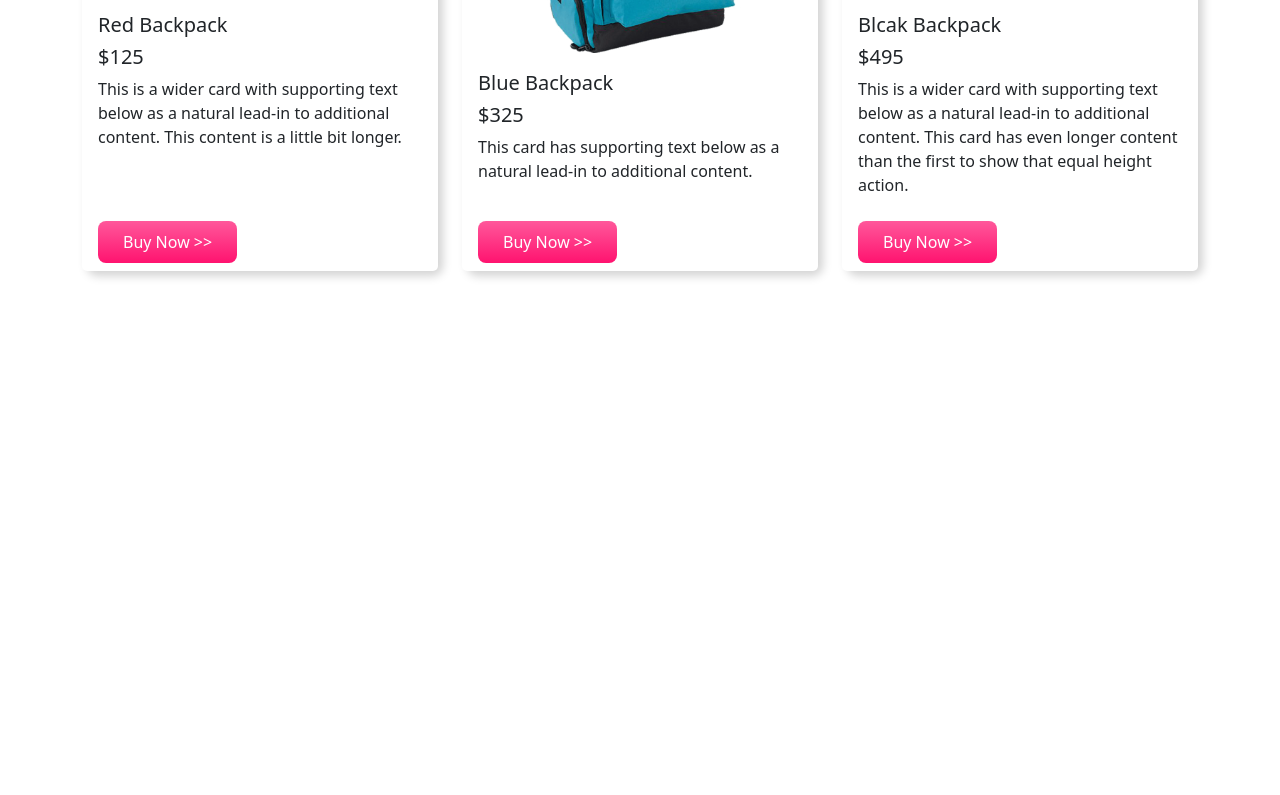
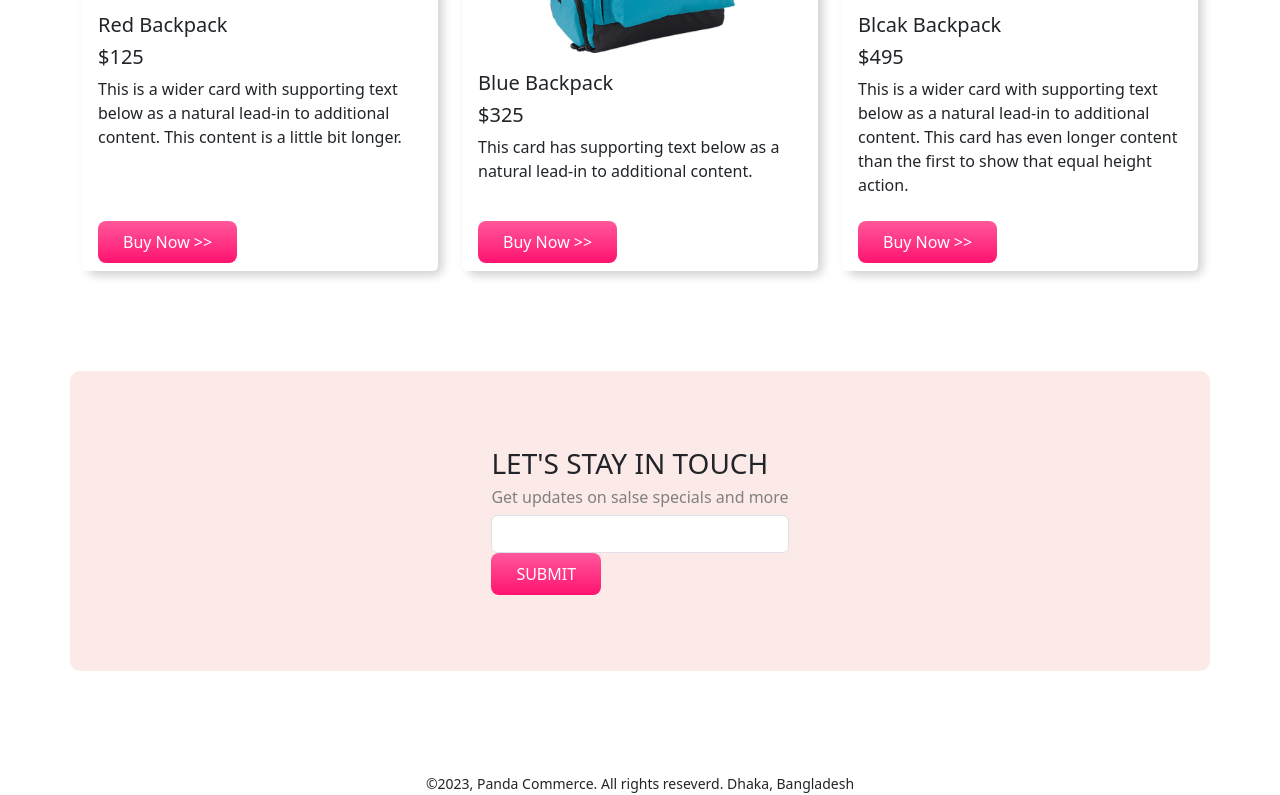
Before and after one commit to msahmedme/panda-commerce, a plain HTML site: page index.html in a window 1280 px wide. Shown: the part 1856-2651 px from the top of the page. Before the commit the page ends 2227 px from the top, so only its background shows below. Drawn offline with nearby package versions, Linux system fonts and the light colour scheme.

Commit message:
subscribe section added

```diff
--- a/css/style.css
+++ b/css/style.css
@@ -61,3 +61,15 @@
     background-color: white;
     border-top: none;
 }
+
+#subscribe{
+    height: 300px;
+}
+
+#subscribe h6{
+    color: gray;
+}
+
+footer{
+    text-align: center;
+}
--- a/index.html
+++ b/index.html
@@ -39,7 +39,7 @@
               <a class="nav-link active" aria-current="page" href="#">Home</a>
               <a class="nav-link" href="#shoes">Shoes</a>
               <a class="nav-link" href="#backpack">Backpack</a>
-              <a class="nav-link" href="#">Subscribe</a>
+              <a class="nav-link" href="#subscribe">Subscribe</a>
             </div>
           </div>
         </div>
@@ -300,6 +300,29 @@
       </div>
     </div>
     <!-- backpack categorie end  -->
+
+    <!-- subscribe container start  -->
+    <div
+      class="container d-flex align-items-center justify-content-center orange-bg"
+      id="subscribe"
+    >
+      <div class="">
+        <h3>LET'S STAY IN TOUCH</h3>
+        <h6>Get updates on salse specials and more</h6>
+        <input class="form-control" type="text" />
+        <button class="buy-now-button">SUBMIT</button>
+      </div>
+    </div>
+    <!-- subscribe container end  -->
+
+    <!-- footer start  -->
+    <footer>
+      <small
+        >&copy2023, Panda Commerce. All rights reseverd. Dhaka,
+        Bangladesh</small
+      >
+    </footer>
+    <!-- foot end  -->
     <script
       src="https://cdn.jsdelivr.net/npm/@popperjs/core@2.11.6/dist/umd/popper.min.js"
       integrity="sha384-oBqDVmMz9ATKxIep9tiCxS/Z9fNfEXiDAYTujMAeBAsjFuCZSmKbSSUnQlmh/jp3"
```
